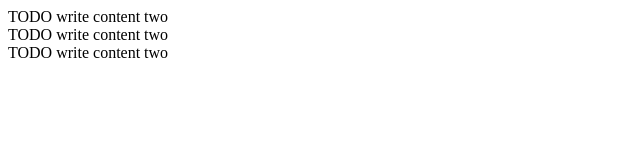
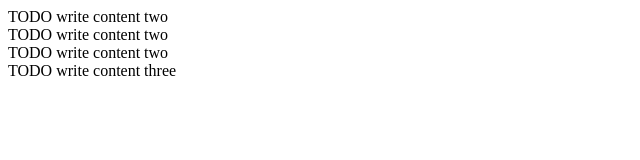
Before and after one commit to sudcea/today18july, a plain HTML site: page web/index.html in a window 1280 px wide. Shown: the whole page, without its empty margins (0-640 px from the left). Drawn offline with Linux system fonts and the light colour scheme.

Commit message:
Update index.html

```diff
--- a/web/index.html
+++ b/web/index.html
@@ -14,5 +14,7 @@ and open the template in the editor.
         <div>TODO write content two</div>
         <div>TODO write content two</div>
         <div>TODO write content two</div>
+
+        <div>TODO write content three</div>
     </body>
 </html>
```
